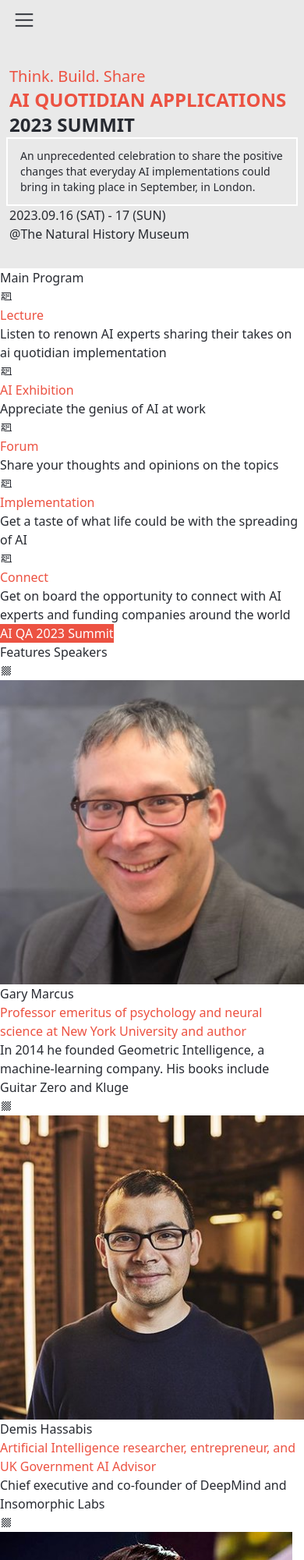
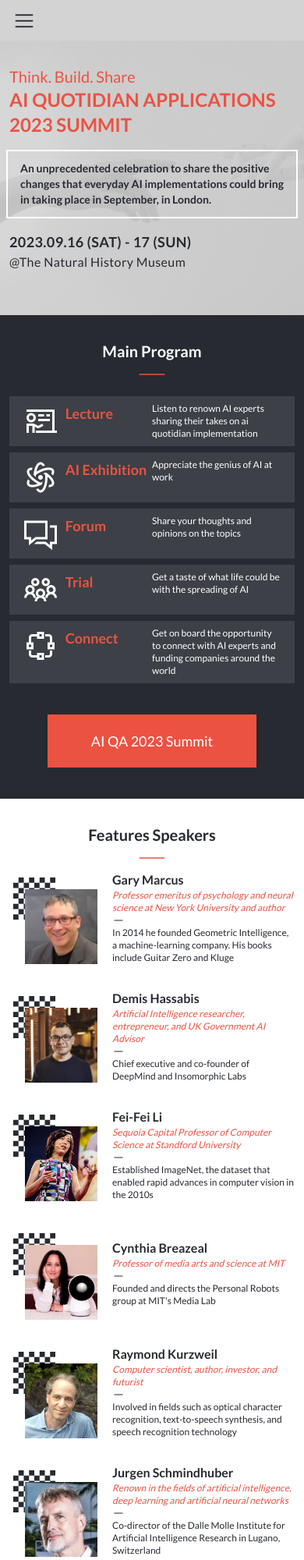
Before and after one commit to mwismann/first-capstone, a website: page index.html in a window 390 px wide. Shown: the top 2000 px of the page at 78% size. Drawn offline with nearby package versions, Linux system fonts and the light colour scheme.

Commit message:
Add mobile-homepage tailwind styles

```diff
--- a/index.html
+++ b/index.html
@@ -16,12 +16,14 @@
 <body>
 
     <header>
-        <section class="hidden py-2 pr-60 md:flex justify-end items-center gap-8 bg-[#272a31]">
-            <i class="lab la-facebook-f text-xl cursor-pointer"></i>
-            <i class="lab la-twitter text-2xl cursor-pointer"></i>
-            <p class="text-white cursor-pointer">English</p>
-            <p class="text-white cursor-pointer">My Page</p>
-            <p class="text-white cursor-pointer">Logout</p>
+        <section>
+            <ul class="hidden py-2 pr-60 md:flex justify-end items-center gap-8 bg-[#272a31]">
+                <li><a href="#"><i class="lab la-facebook-f text-xl text-white"></i></a></li>
+                <li><a href="#"><i class="lab la-twitter text-2xl text-white"></i></a></li>
+                <li><a href="#"><p class="text-white">English</p></a></li>
+                <li><a href="#"><p class="text-white">My Page</p></a></li>
+                <li><a href="#"><p class="text-white">Logout</p></a></li>
+            </ul>
         </section>
         <section class="hidden md:flex py-4 shadow">
             <div class="logo-container">
@@ -37,152 +39,168 @@
                 </ul>
             </nav>
         </section>
-        <div class="py-2 px-4 text-3xl bg-[#d3d3d3]/50">
+        <div class="py-2 px-4 text-3xl bg-[#d3d3d3] md:hidden">
             <button><i class="las la-bars"></i></button>
             <button><i class="las la-times hidden"></i></button>
         </div>
     </header>
 
-    <main class="container">
-        <section id="hero" class="py-8 px-2 bg-[#d3d3d3]/50">
+    <section id="hero" class="bg-[url('img/pexels-tara-winstead-8386422.jpg')] bg-cover">
+        <div class="pt-8 pb-14 px-2 bg-[#d3d3d3]/[.85]">
             <div class="heading px-1">
                 <p class="highlight text-xl">Think. Build. Share</p>
                 <h1 class="highlight text-2xl font-bold uppercase">
                     AI quotidian applications
-                    <span class="block">2023 Summit</span>
+                    <span class="block highlight">2023 Summit</span>
                 </h1>
             </div>
 
-            <div class="border-2 border-white py-3 px-4">
-                <p class="text-sm">An unprecedented celebration to share the positive changes that
+            <div class="border-2 border-white my-4 py-3 px-4">
+                <p class="text-sm font-semibold">An unprecedented celebration to share the positive changes that
                     everyday AI implementations could bring in taking place
                     in September, in London.</p>
             </div>
 
-            <div class="heading px-1">
-                <h2>2023.09.16 (SAT) - 17 (SUN)</h2>
+            <div class="heading px-1 tracking-wide">
+                <h2 class="text-lg font-bold">2023.09.16 (SAT) - 17 (SUN)</h2>
                 <h3>@The Natural History Museum</h3>
+            </div>
         </div>
     </section>
 
-        <section id="main-program">
-            <h2>Main Program</h2>
+    <section id="main-program" class="pt-8 bg-[#272a31] text-center">
+        <h2 class="text-xl text-white font-semibold">Main Program</h2>
+        <div class="flex justify-center">
+            <i class="las la-minus text-2xl text-[#ec5242]"></i>
+            <i class="las la-minus text-2xl text-[#ec5242] ml-[-0.5rem]"></i>
+        </div>
 
-            <div>
-                <div>
-                    <i class="las la-chalkboard-teacher"></i>
-                    <h3 class="highlight">Lecture</h3>
-                    <p>Listen to renown AI experts sharing their takes on ai quotidian implementation</p>
+        <div class="program-grid mt-3 mx-3 flex flex-wrap gap-2">
+            <div class="program-card w-full py-2 px-4 grid grid-cols-6 text-start bg-white/[.1]">
+                <i class="las la-chalkboard-teacher icon-white text-5xl"></i>
+                <h3 class="highlight text-lg font-semibold col-span-2">Lecture</h3>
+                <p class="text-white text-xs col-span-3">Listen to renown AI experts sharing their takes on ai quotidian implementation</p>
             </div>
-                <div>
-                    <i class="las la-chalkboard-teacher"></i>
-                    <h3 class="highlight">AI Exhibition</h3>
-                    <p>Appreciate the genius of AI at work</p>
+            <div class="program-card w-full py-2 px-4 grid grid-cols-6 text-start bg-white/[.1]">
+                <i class="las la-atom icon-white text-5xl"></i>
+                <h3 class="highlight text-lg font-semibold col-span-2">AI Exhibition</h3>
+                <p class="text-white text-xs col-span-3">Appreciate the genius of AI at work</p>
             </div>
-                <div>
-                    <i class="las la-chalkboard-teacher"></i>
-                    <h3 class="highlight">Forum</h3>
-                    <p>Share your thoughts and opinions on the topics</p>
+            <div class="program-card w-full py-2 px-4 grid grid-cols-6 text-start bg-white/[.1]">
+                <i class="las la-comments icon-white text-5xl"></i>
+                <h3 class="highlight text-lg font-semibold col-span-2">Forum</h3>
+                <p class="text-white text-xs col-span-3">Share your thoughts and opinions on the topics</p>
             </div>
-                <div>
-                    <i class="las la-chalkboard-teacher"></i>
-                    <h3 class="highlight">Implementation</h3>
-                    <p>Get a taste of what life could be with the spreading of AI</p>
+            <div class="program-card w-full py-2 px-4 grid grid-cols-6 text-start bg-white/[.1]">
+                <i class="las la-users icon-white text-5xl"></i>
+                <h3 class="highlight text-lg font-semibold col-span-2">Trial</h3>
+                <p class="text-white text-xs col-span-3">Get a taste of what life could be with the spreading of AI</p>
             </div>
-                <div>
-                    <i class="las la-chalkboard-teacher"></i>
-                    <h3 class="highlight">Connect</h3>
-                    <p>Get on board the opportunity to connect with AI experts and funding companies around the world</p>
+            <div class="program-card w-full py-2 px-4 grid grid-cols-6 text-start bg-white/[.1]">
+                <i class="las la-network-wired icon-white text-5xl"></i>
+                <h3 class="highlight text-lg font-semibold col-span-2">Connect</h3>
+                <p class="text-white text-xs col-span-3">Get on board the opportunity to connect with AI experts and funding companies around the world</p>
             </div>
         </div>
 
-            <button class="bg-highlight">AI QA 2023 Summit</button>
+        <button class="bg-highlight my-10 py-5 px-14 text-lg">AI QA 2023 Summit</button>
     </section>
 
-        <section id="featured-speakers">
-            <h2>Features Speakers</h2>
+    <section id="featured-speakers" class="py-8 text-center">
+        <h2 class="text-xl font-semibold">Features Speakers</h2>
+        <div class="flex justify-center">
+            <i class="las la-minus text-2xl text-[#ec5242]"></i>
+            <i class="las la-minus text-2xl text-[#ec5242] ml-[-0.5rem]"></i>
+        </div>
 
-            <div>
-                <div class="speaker-card">
-                    <i class="las la-chess-board"></i>
-                    <div class="card-img-container"><img src="img/gary-marcus.jpg" alt="Gary Marcus"></div>
-                    <div class="card-meta">
-                        <h3>Gary Marcus</h3>
-                        <p class="highlight">Professor emeritus of psychology and neural science at New York University
+        <div class="speakers-grid pl-2 pr-3 grid grid-cols-1 grid-rows-6 gap-8">
+            <div class="speaker-card relative flex gap-16">
+                <i class="las la-chess-board text-7xl"></i>
+                <div class="card-img-container absolute top-6 left-6 w-1/4 h-4/5 bg-[url('img/gary-marcus.jpg')] bg-cover"></div>
+                <div class="card-meta flex flex-col justify-center items-start text-start">
+                    <h3 class="font-semibold">Gary Marcus</h3>
+                    <p class="highlight text-xs italic">Professor emeritus of psychology and neural science at New York University
                         and author</p>
-                        <p>In 2014 he founded Geometric Intelligence, a machine-learning company. His books include Guitar Zero and Kluge</p>
+                        <i class="las la-minus"></i>
+                    <p class="text-xs">In 2014 he founded Geometric Intelligence, a machine-learning company. His books include Guitar Zero and Kluge</p>
                 </div>
             </div>
-                <div class="speaker-card">
-                    <i class="las la-chess-board"></i>
-                    <div class="card-img-container"><img src="img/demis-hassabis.jpg" alt="Demis Hassabis"></div>
-                    <div class="card-meta">
-                        <h3>Demis Hassabis</h3>
-                        <p class="highlight">Artificial Intelligence researcher, entrepreneur, and UK Government AI Advisor</p>
-                        <p>Chief executive and co-founder of DeepMind and Insomorphic Labs</p>
+            <div class="speaker-cardspeaker-card relative flex gap-16">
+                <i class="las la-chess-board text-7xl"></i>
+                <div class="card-img-container absolute top-6 left-6 w-1/4 h-4/5 bg-[url('img/demis-hassabis.jpg')] bg-cover"></div>
+                <div class="card-meta flex flex-col justify-center items-start text-start">
+                    <h3 class="font-semibold">Demis Hassabis</h3>
+                    <p class="highlight text-xs italic">Artificial Intelligence researcher, entrepreneur, and UK Government AI Advisor</p>
+                    <i class="las la-minus"></i>
+                    <p class="text-xs">Chief executive and co-founder of DeepMind and Insomorphic Labs</p>
                 </div>
             </div>
-                <div class="speaker-card">
-                    <i class="las la-chess-board"></i>
-                    <div class="card-img-container"><img src="img/fei-fei-li.jpg" alt="Fei-Fei Li"></div>
-                    <div class="card-meta">
-                        <h3>Fei-Fei Li</h3>
-                        <p class="highlight">Sequoia Capital Professor of Computer Science at Standford University</p>
-                        <p>Established ImageNet, the dataset that enabled rapid advances in computer vision in the 2010s</p>
+            <div class="speaker-cardspeaker-card relative flex gap-16">
+                <i class="las la-chess-board text-7xl"></i>
+                <div class="card-img-container absolute top-6 left-6 w-1/4 h-4/5 bg-[url('img/fei-fei-li.jpg')] bg-cover"></div>
+                <div class="card-meta flex flex-col justify-center items-start text-start">
+                    <h3 class="font-semibold">Fei-Fei Li</h3>
+                    <p class="highlight text-xs italic">Sequoia Capital Professor of Computer Science at Standford University</p>
+                    <i class="las la-minus"></i>
+                    <p class="text-xs">Established ImageNet, the dataset that enabled rapid advances in computer vision in the 2010s</p>
                 </div>
             </div>
-                <div class="speaker-card">
-                    <i class="las la-chess-board"></i>
-                    <div class="card-img-container"><img src="img/cynthia-breazeal.jpg" alt="Cynthia Breazeal"></div>
-                    <div class="card-meta">
-                        <h3>Cynthia Breazeal</h3>
-                        <p class="highlight">Professor of media arts and science at MIT</p>
-                        <p>Founded and directs the Personal Robots group at MIT's Media Lab</p>
+            <div class="speaker-cardspeaker-card relative flex gap-16">
+                <i class="las la-chess-board text-7xl"></i>
+                <div class="card-img-container absolute top-6 left-6 w-1/4 h-4/5 bg-[url('img/cynthia-breazeal.jpg')] bg-cover"></div>
+                <div class="card-meta flex flex-col justify-center items-start text-start">
+                    <h3 class="font-semibold">Cynthia Breazeal</h3>
+                    <p class="highlight text-xs italic">Professor of media arts and science at MIT</p>
+                    <i class="las la-minus"></i>
+                    <p class="text-xs">Founded and directs the Personal Robots group at MIT's Media Lab</p>
                 </div>
             </div>
-                <div class="speaker-card">
-                    <i class="las la-chess-board"></i>
-                    <div class="card-img-container"><img src="img/raymond-kurzweil.jpg" alt="Raymond Kurzweil"></div>
-                    <div class="card-meta">
-                        <h3>Raymond Kurzweil</h3>
-                        <p class="highlight">Computer scientist, author, investor, and futurist</p>
-                        <p>He is involved in fields such as optical character recognition,
-                            text-to-speech synthesis, speech recognition technology,
-                            and electronic keyboard instruments</p>
+            <div class="speaker-cardspeaker-card relative flex gap-16">
+                <i class="las la-chess-board text-7xl"></i>
+                <div class="card-img-container absolute top-6 left-6 w-1/4 h-4/5 bg-[url('img/raymond-kurzweil.jpg')] bg-cover"></div>
+                <div class="card-meta flex flex-col justify-center items-start text-start">
+                    <h3 class="font-semibold">Raymond Kurzweil</h3>
+                    <p class="highlight text-xs italic">Computer scientist, author, investor, and futurist</p>
+                    <i class="las la-minus"></i>
+                    <p class="text-xs">Involved in fields such as optical character recognition,
+                        text-to-speech synthesis, and speech recognition technology</p>
                 </div>
             </div>
-                <div class="speaker-card">
-                    <i class="las la-chess-board"></i>
-                    <div class="card-img-container"><img src="img/jurgen-schmidhuber.jpg" alt="Jurgen Schmindhuber"></div>
-                    <div class="card-meta">
-                        <h3>Jurgen Schmindhuber</h3>
-                        <p class="highlight">Most noted for his work in the field of artificial intelligence,
+            <div class="speaker-cardspeaker-card relative flex gap-16">
+                <i class="las la-chess-board text-7xl"></i>
+                <div class="card-img-container absolute top-6 left-6 w-1/4 h-4/5 bg-[url('img/jurgen-schmidhuber.jpg')] bg-cover"></div>
+                <div class="card-meta flex flex-col justify-center items-start text-start">
+                    <h3 class="font-semibold">Jurgen Schmindhuber</h3>
+                    <p class="highlight text-xs italic">Renown in the fields of artificial intelligence,
                         deep learning and artificial neural networks</p>
-                        <p>He is a co-director of the Dalle Molle Institute for Artificial Intelligence Research in Lugano,
-                            in Ticino in southern Switzerland</p>
+                        <i class="las la-minus"></i>
+                    <p class="text-xs">Co-director of the Dalle Molle Institute for Artificial Intelligence Research in Lugano, Switzerland</p>
                 </div>
             </div>
         </div>
     </section>
 
-        <section id="partners">
-            <h2>Partners</h2>
+    <section id="partners" class="py-8 bg-[#272a31] text-center">
+        <h2 class="text-xl text-[#d3d3d3] font-semibold">Partners</h2>
+        <div class="flex justify-center">
+            <i class="las la-minus text-2xl text-[#ec5242]"></i>
+            <i class="las la-minus text-2xl text-[#ec5242] ml-[-0.5rem]"></i>
+        </div>
 
-            <ul>
-                <li><a href=""></a>OpenAI</li>
-                <li><a href=""></a>Google</li>
-                <li><a href=""></a>Meta Platforms</li>
-                <li><a href=""></a>NVIDIA</li>
-                <li><a href=""></a>Apple</li>
+        <ul class="pt-4 px-8 flex flex-wrap justify-center items-center gap-5">
+            <li><a href="" class="text-xl text-[#d3d3d3] font-bold">OpenAI</a></li>
+            <li><a href="" class="text-xl text-[#d3d3d3] font-bold">Google</a></li>
+            <li><a href="" class="text-xl text-[#d3d3d3] font-bold">Meta Platforms</a></li>
+            <li><a href="" class="text-xl text-[#d3d3d3] font-bold">NVIDIA</a></li>
+            <li><a href="" class="text-xl text-[#d3d3d3] font-bold">Apple</a></li>
         </ul>
     </section>
-    </main>
 
-    <footer class="bg-[#d3d3d3] flex">
+    <footer class="py-12 bg-[#d3d3d3] flex flex-col justify-center items-center gap-4">
         <div class="logo-container">
             <a href="index.html" class="text-lg"><i class="las la-brain"></i> FreeForAil</a>
         </div>
-        <span id="copyright">2023 FreeForAil. All Rights Reserved.</span>
+        <span id="copyright" class="text-xs">2023 FreeForAil. All Rights Reserved.</span>
     </footer>
 
     <script src="scripts/config.js"></script>
--- a/styles/home-page.css
+++ b/styles/home-page.css
@@ -1,11 +1,8 @@
-*,
-*::before,
-*::after {
+* {
   margin: 0;
   padding: 0;
   box-sizing: border-box;
-
-  /* font-family: 'Lato', sans-serif; */
+  font-family: 'Lato', sans-serif;
   color: var(--main-dark);
 
   --main-dark: #272a31;
@@ -27,3 +24,9 @@
   color: #fff;
   background-color: var(--main-orange);
 }
+
+.icon-white,
+.icon-white::before,
+.icon-white::after {
+  color: #fff;
+}
```
Lines whose indentation alone changed are shown as unchanged.
